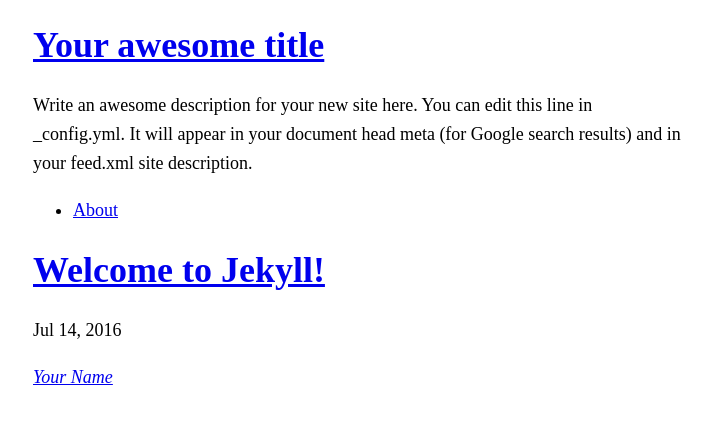
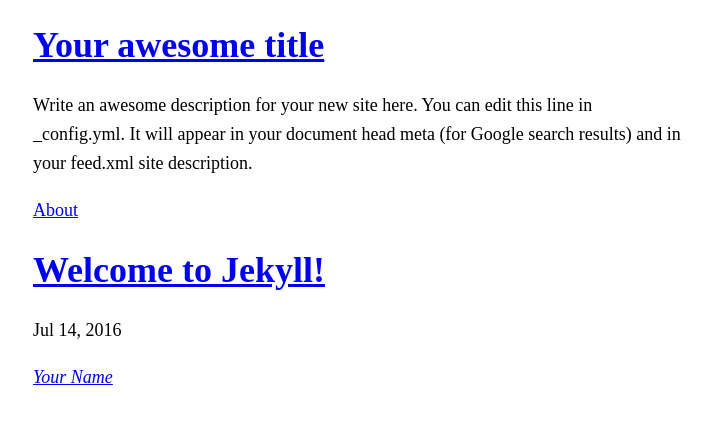
Before and after one commit to artlogic/iota, a Jekyll site: the page built from index.html, in a window 1280 px wide. Shown: the top 424 px of the page, without its empty margins (282-993 px from the left). Built offline with Jekyll 4.4.1, drawn with Linux system fonts in a browser that asks for light colours.

Commit message:
Escaping and get rid of nav list

```diff
--- a/_includes/header.html
+++ b/_includes/header.html
@@ -1,17 +1,11 @@
 <header>
-  <h1><a href="{{ site.baseurl }}/">{{ site.title }}</a></h1>
-  <p>{{ site.description }}</p>
+  <h1><a href="{{ site.baseurl }}/">{{ site.title | escape }}</a></h1>
+  <p>{{ site.description | escape }}</p>
   <nav>
-    {% if site.pages.size != 0 %}
-    <ul>
-      {% for my_page in site.pages %}
-        {% if my_page.title %}
-      <li>
-	<a href="{{ my_page.url | prepend: site.baseurl }}">{{ my_page.title }}</a>
-      </li>
-        {% endif %}
-      {% endfor %}
-    </ul>
-    {% endif %}
+    {% for my_page in site.pages %}
+      {% if my_page.title %}
+      <a href="{{ my_page.url | prepend: site.baseurl }}">{{ my_page.title | escape }}</a>
+      {% endif %}
+    {% endfor %}
   </nav>
 </header>
```
